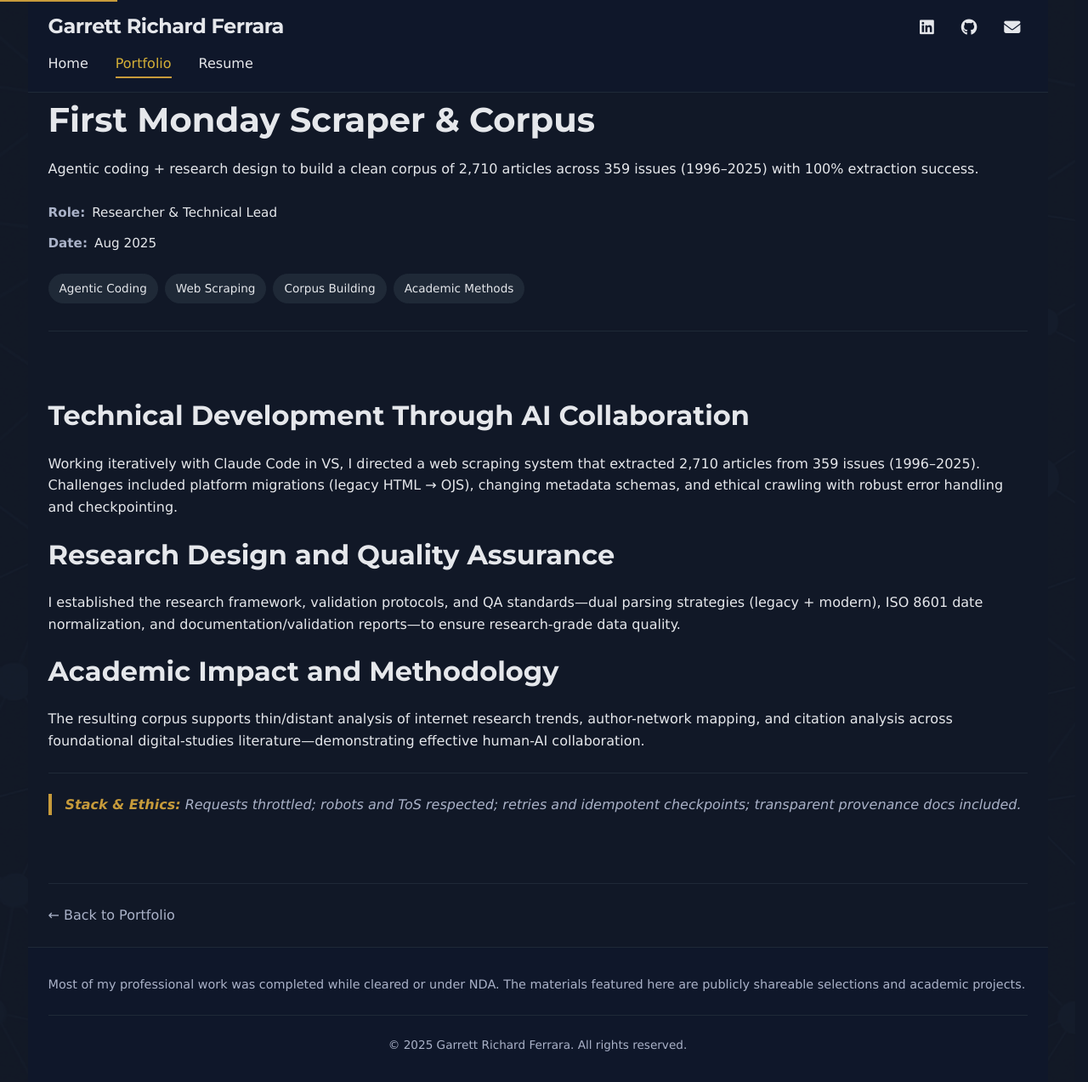
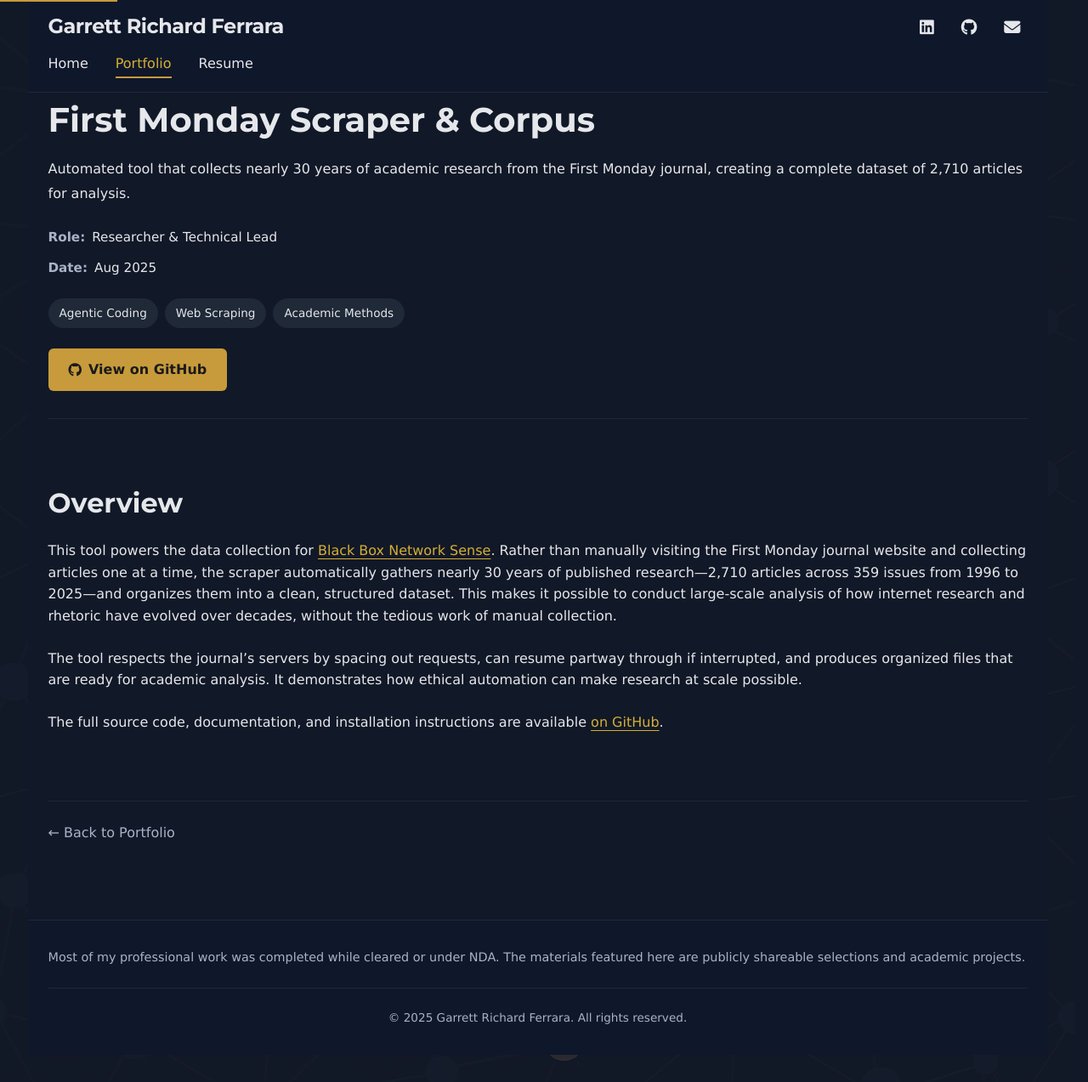
Before and after one commit to Garrett-Ferrara/garrett-ferrara.github.io, a Jekyll site: the page built from _artifacts/first-monday-corpus.md, in a window 1280 px wide and 1273 px high. Shown: the whole window at 85% size. Built offline with Jekyll 4.4.1, drawn with Linux system fonts in a browser that asks for light colours; some web fonts are replaced.

Commit message:
Update First Monday Scraper & Corpus artifact to match AI Assessment Tool style
- Add GitHub link field
- Connect to Black Box Network Sense project with link
- Simplify description for non-technical audience
- Explain tool's purpose and role in larger research project
- Update GitHub link format to match AI Assessment Tool
- Remove technical implementation details from main overview

```diff
--- a/_artifacts/first-monday-corpus.md
+++ b/_artifacts/first-monday-corpus.md
@@ -1,24 +1,17 @@
 ---
 title: "First Monday Scraper & Corpus"
-summary: "Agentic coding + research design to build a clean corpus of 2,710 articles across 359 issues (1996–2025) with 100% extraction success."
+summary: "Automated tool that collects nearly 30 years of academic research from the First Monday journal, creating a complete dataset of 2,710 articles for analysis."
 role: "Researcher & Technical Lead"
-tags: ["Agentic Coding", "Web Scraping", "Corpus Building", "Academic Methods"]
+tags: ["Agentic Coding", "Web Scraping", "Academic Methods"]
 date: 2025-08-20
 weight: 2
+github: "https://github.com/Garrett-Ferrara/FirstMondayScraperV2"
 ---
 
-## Technical Development Through AI Collaboration
+## Overview
 
-Working iteratively with Claude Code in VS, I directed a web scraping system that extracted 2,710 articles from 359 issues (1996–2025). Challenges included platform migrations (legacy HTML → OJS), changing metadata schemas, and ethical crawling with robust error handling and checkpointing.
+This tool powers the data collection for [Black Box Network Sense](/portfolio/black-box-network-sense/). Rather than manually visiting the First Monday journal website and collecting articles one at a time, the scraper automatically gathers nearly 30 years of published research—2,710 articles across 359 issues from 1996 to 2025—and organizes them into a clean, structured dataset. This makes it possible to conduct large-scale analysis of how internet research and rhetoric have evolved over decades, without the tedious work of manual collection.
 
-## Research Design and Quality Assurance
+The tool respects the journal's servers by spacing out requests, can resume partway through if interrupted, and produces organized files that are ready for academic analysis. It demonstrates how ethical automation can make research at scale possible.
 
-I established the research framework, validation protocols, and QA standards—dual parsing strategies (legacy + modern), ISO 8601 date normalization, and documentation/validation reports—to ensure research-grade data quality.
-
-## Academic Impact and Methodology
-
-The resulting corpus supports thin/distant analysis of internet research trends, author-network mapping, and citation analysis across foundational digital-studies literature—demonstrating effective human-AI collaboration.
-
----
-
-> **Stack & Ethics:** Requests throttled; robots and ToS respected; retries and idempotent checkpoints; transparent provenance docs included.
+The full source code, documentation, and installation instructions are available [on GitHub](https://github.com/Garrett-Ferrara/FirstMondayScraperV2).
```
